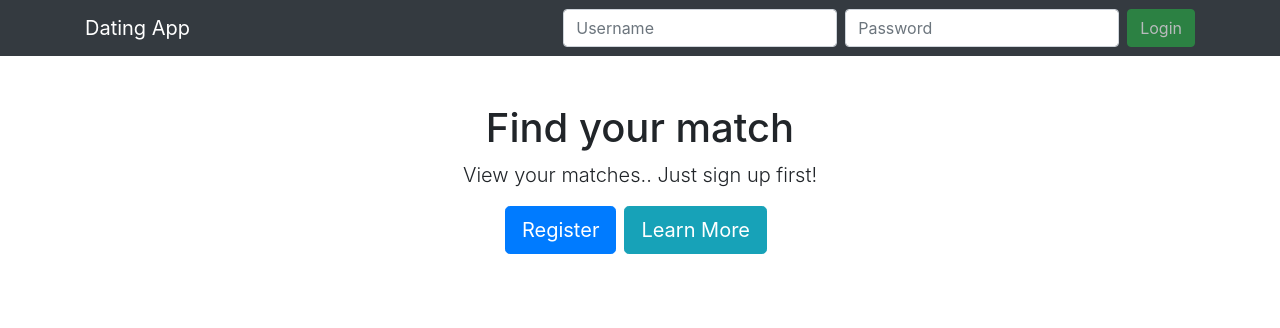
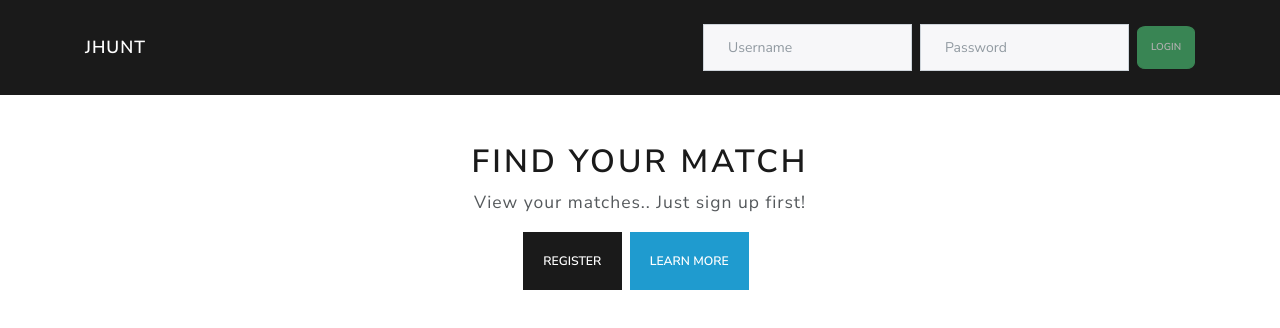
Before and after one commit to VaggelisKa/Joblink, an Angular app: page / in a window 1280 px wide. Shown: the top 328 px of the page. Built offline with nearby package versions, Linux system fonts and the light colour scheme.

Commit message:
Changing theme, using bootswatch

```diff
--- a/angular.json
+++ b/angular.json
@@ -26,6 +26,7 @@
             "styles": [
               "./node_modules/bootstrap/dist/css/bootstrap.min.css",
               "./node_modules/ngx-bootstrap/datepicker/bs-datepicker.css",
+              "./node_modules/bootswatch/dist/lux/bootstrap.css",
               "./node_modules/font-awesome/css/font-awesome.css",
               "./node_modules/ngx-toastr/toastr.css",
               "src/styles.css"
--- a/src/app/auth/components/nav/nav.component.css
+++ b/src/app/auth/components/nav/nav.component.css
@@ -5,3 +5,8 @@
 .dropdown-toggle {
     text-decoration: none;
 }
+
+.btn {
+    border-radius: 15%;
+    padding: 0.8rem;
+}
--- a/src/app/auth/components/nav/nav.component.html
+++ b/src/app/auth/components/nav/nav.component.html
@@ -1,6 +1,6 @@
-<nav class="navbar navbar-expand-md navbar-dark bg-dark">
+<nav class="navbar navbar-expand-md navbar-dark bg-primary">
   <div class="container">
-    <a class="navbar-brand" routerLink="/">Dating App</a>
+    <a class="navbar-brand" routerLink="/">Jhunt</a>
     <ul class="navbar-nav mr-auto">
       <ng-container *ngIf="currentUser$ | async">
         <li class="nav-item">
@@ -14,8 +14,8 @@
         </li>
       </ng-container>
     </ul>
-    <div class="dropdown" *ngIf="currentUser$ | async" dropdown>
-      <a class="dropdown-toggle text-light" dropdownToggle>Welcome {{username}}</a>
+    <div class="dropdown" *ngIf="(currentUser$ | async) as user" dropdown>
+      <a class="dropdown-toggle text-light" dropdownToggle>Hi, {{user.username}}</a>
       <div class="dropdown-menu mt-3" *dropdownMenu>
         <a class="dropdown-item">Edit Profile</a>
         <div class="dropdown-divider"></div>
@@ -41,7 +41,7 @@
         required
         #pwInput="ngModel"
       >
-      <button [disabled]="!loginForm.valid" class="btn btn-success my-2 my-sm-0" type="submit">Login</button>
+      <button [disabled]="!loginForm.valid" class="btn btn-success my-2 my-sm-0 btn-sm" type="submit">Login</button>
     </form>
   </div>
 </nav>
--- a/src/app/auth/components/register/register.component.css
+++ b/src/app/auth/components/register/register.component.css
@@ -0,0 +1,3 @@
+.btn {
+    padding: 0.6rem;
+}
--- a/src/app/auth/components/register/register.component.html
+++ b/src/app/auth/components/register/register.component.html
@@ -22,7 +22,7 @@
     >
   </div>
   <div class="form-group text-center">
-    <button class="btn btn-success mr-2" type="submit" [disabled]="registerForm.invalid">Register</button>
-    <button class="btn btn-warning mr-2" type="button" (click)="cancel()">Cancel</button>
+    <button class="btn btn-success mr-2 " type="submit" [disabled]="registerForm.invalid">Register</button>
+    <button class="btn btn- mr-2 btn-sm" type="button" (click)="cancel()">Cancel</button>
   </div>
 </form>
--- a/src/app/home/home.component.html
+++ b/src/app/home/home.component.html
@@ -3,8 +3,8 @@
     <h1>Find your match</h1>
     <p class="lead">View your matches.. Just sign up first!</p>
     <div class="text-center">
-      <button class="btn btn-primary btn-lg mr-2" (click)="registerToggle()">Register</button>
-      <button class="btn btn-info btn-lg mr-2">Learn More</button>
+      <button class="btn btn-primary btn-lg mr-2" style="padding: 1.2rem;" (click)="registerToggle()">Register</button>
+      <button class="btn btn-info btn-lg mr-2" style="padding: 1.2rem;">Learn More</button>
     </div>
   </div>
 
--- a/src/styles.css
+++ b/src/styles.css
@@ -1,3 +1,3 @@
 /* You can add global styles to this file, and also import other style files */
-@import '../node_modules/bootstrap/dist/css/bootstrap.min.css';
-@import '../node_modules/font-awesome/css/font-awesome.min.css';
+/* @import '../node_modules/bootstrap/dist/css/bootstrap.min.css';
+@import '../node_modules/font-awesome/css/font-awesome.min.css'; */
```
Also changed, not shown: package.json (+13 -12 lines), 1 other file (tests, documents, lock files or other folders).
